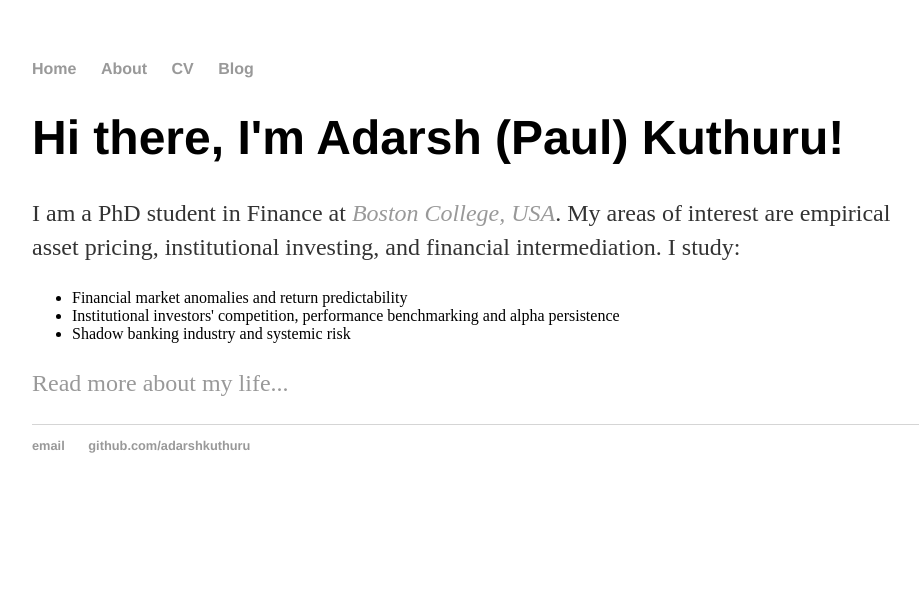
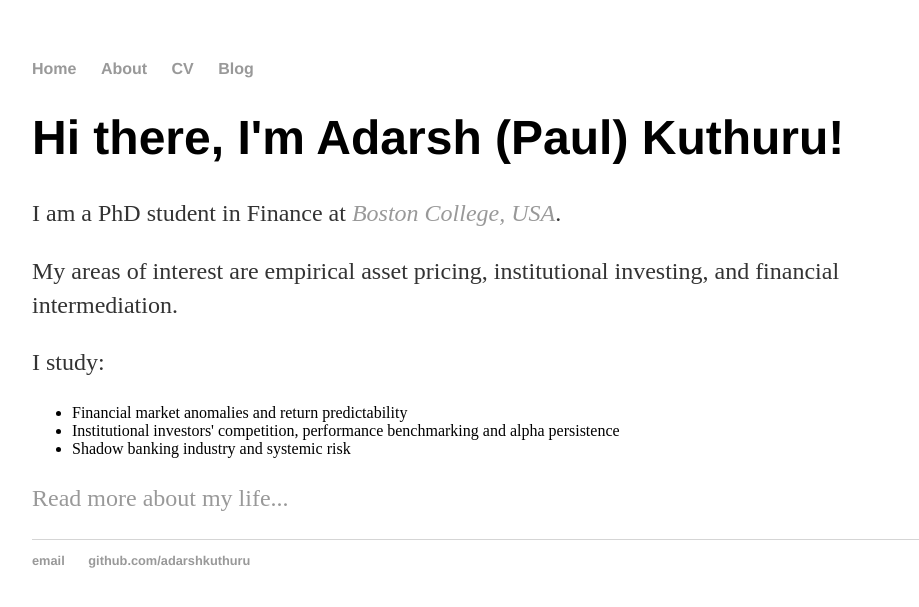
Before and after one commit to adarshkuthuru/website, a Jekyll site: the page index.html, which Jekyll copies as it is, in a window 1280 px wide. Shown: the top 607 px of the page, without its empty margins (160-1079 px from the left). Built offline with Jekyll 4.4.1, drawn with Linux system fonts in a browser that asks for light colours.

```diff
--- a/index.html
+++ b/index.html
@@ -18,10 +18,11 @@
 		<div class="container">
     		<div class="blurb">
         		<h1>Hi there, I'm Adarsh (Paul) Kuthuru!</h1>
-				<p>I am a PhD student in Finance at <a href="https://www.bc.edu/"><em>Boston College, USA</em></a>.
-					My areas of interest are empirical asset pricing, institutional investing, and financial intermediation.
+				<p>I am a PhD student in Finance at <a href="https://www.bc.edu/"><em>Boston College, USA</em></a>. </p>
 
-					I study:</p>
+				<p>My areas of interest are empirical asset pricing, institutional investing, and financial intermediation. </p>
+
+				<p>	I study:</p>
 					<ul>
 					  <li>Financial market anomalies and return predictability</li>
 					  <li>Institutional investors' competition, performance benchmarking and alpha persistence</li>
```
